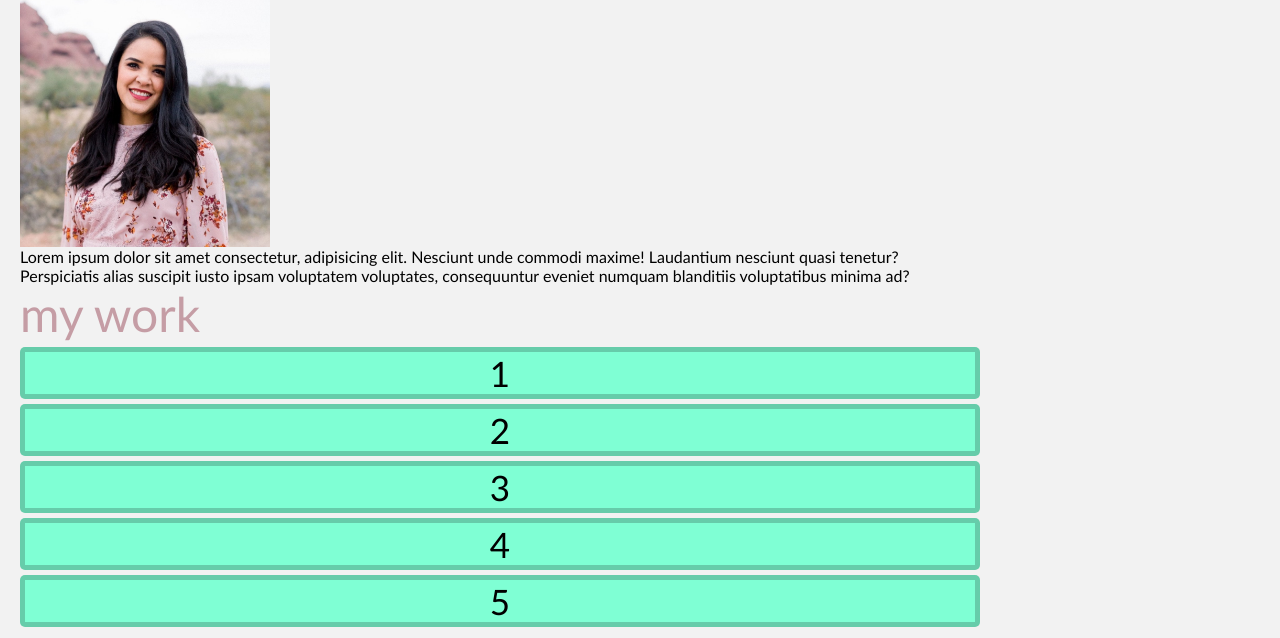
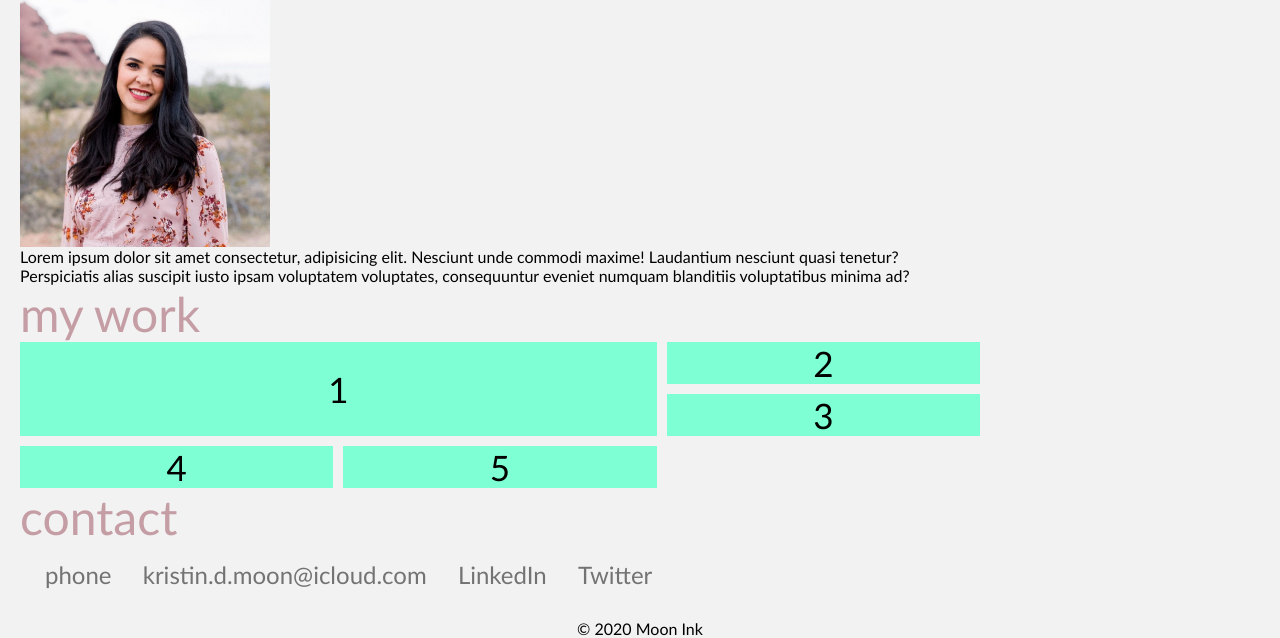
Before and after one commit to kristinmoon/portfolio, a plain HTML site: page index.html in a window 1280 px wide. Shown: the part 582-1220 px from the top of the page. Drawn offline with Linux system fonts and the light colour scheme.

Commit message:
formatted grid

```diff
--- a/assets/css/style.css
+++ b/assets/css/style.css
@@ -88,14 +88,33 @@ header nav ul li {
   display: flex;
 }
 
+
+*,
+*:before,
+*:after {
+  box-sizing: inherit;
+}
+
+.grid-container {
+  display: grid;
+  grid-template-columns: repeat(3, 1fr);
+  grid-template-rows: repeat(3, 1fr);
+  grid-auto-flow: dense;
+  gap: 10px;
+
+}
+
 .grid-item {
   display: flex;
   justify-content: center;
-  border: 5px solid rgba(0, 0, 0, 0.2);
-  margin: 5px auto;
-  border-radius: 5px;
+  align-items: center;
   font-size: 35px;
   background-color: aquamarine;
+}
+
+.item-1 {
+  grid-column: 1/span 2;
+  grid-row: 1/span 2;
 }
 
 .contact-info {
--- a/index.html
+++ b/index.html
@@ -62,14 +62,17 @@
           my work
         </h3>
       </div>
-      <div class="container">
-        <div class="grid-item item-1">1</div>
-        <div class="grid-item item-2">2</div>
-        <div class="grid-item item-3">3</div>
-        <div class="grid-item item-4">4</div>
-        <div class="grid-item item-5">5</div>
+      <div>
+        <div class="grid-container">
+          <div class="grid-item item-1">1</div>
+          <div class="grid-item item-2">2</div>
+          <div class="grid-item item-3">3</div>
+          <div class="grid-item item-4">4</div>
+          <div class="grid-item item-5">5</div>
+        </div>
       </div>
     </div>
+
 
     <!-- Contact Section -->
     <div id="contact-section">
```
